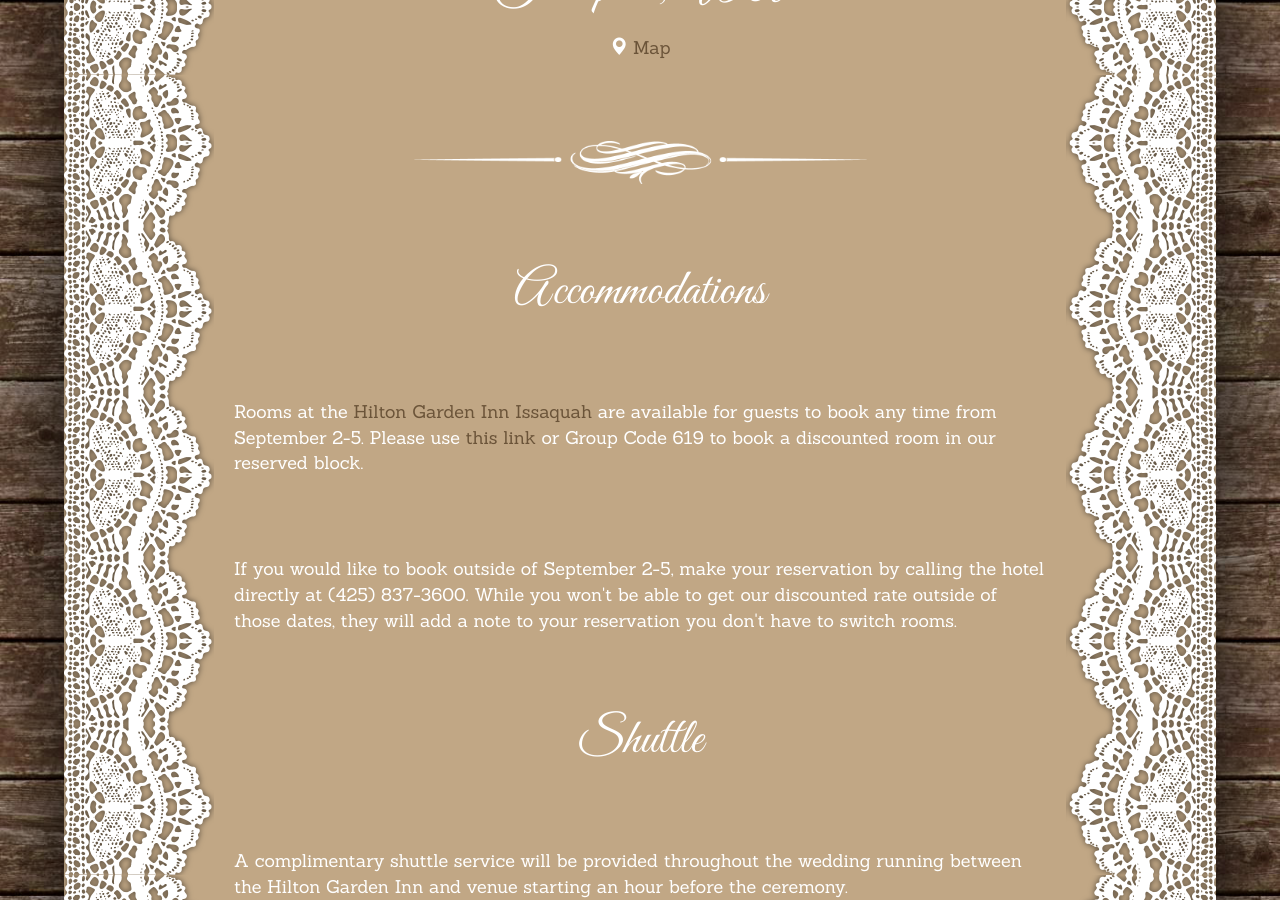
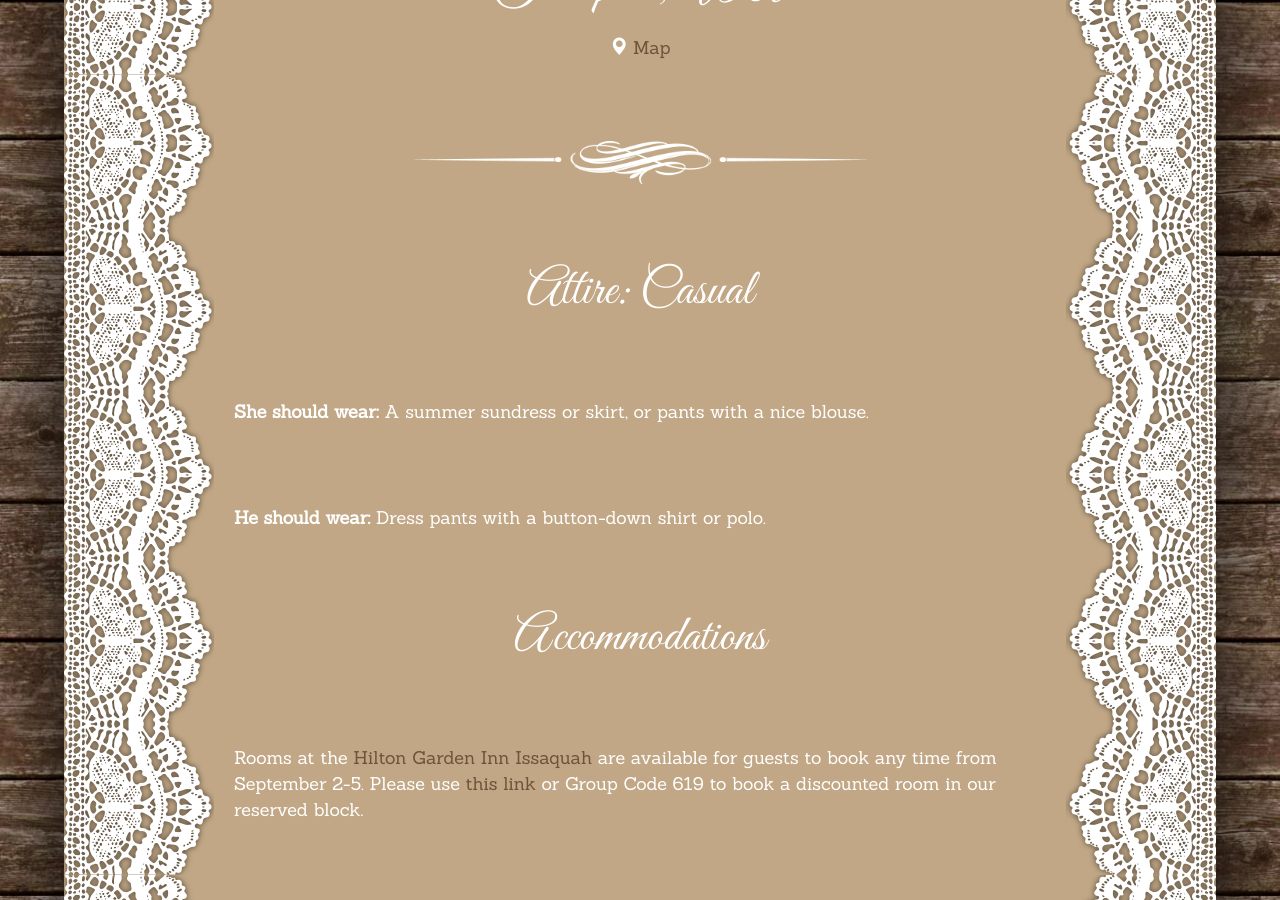
Before and after one commit to mtalcott/mtalcott.github.com, a Jekyll site: the page built from wedding/details/index.html, in a window 1280 px wide and 900 px high, scrolled down 1525 px. Built offline with Jekyll 4.4.1, drawn with Linux system fonts in a browser that asks for light colours; some web fonts are replaced.

Commit message:
Attire info

```diff
--- a/wedding/details/index.html
+++ b/wedding/details/index.html
@@ -31,6 +31,16 @@ layout: wedding
 
 <div class="fancy-hr"></div>
 
+<h1>Attire: Casual</h1>
+<p>
+	<b>She should wear:</b>
+	A summer sundress or skirt, or pants with a nice blouse.
+</p>
+<p>
+	<b>He should wear:</b>
+	Dress pants with a button-down shirt or polo.
+</p>
+
 <h1>Accommodations</h1>
 <p>
 	Rooms at the <a href="https://goo.gl/maps/t1yUMLzo8uB2" target="_blank">Hilton Garden Inn Issaquah</a> are available for guests to book any time from September 2-5.
```
